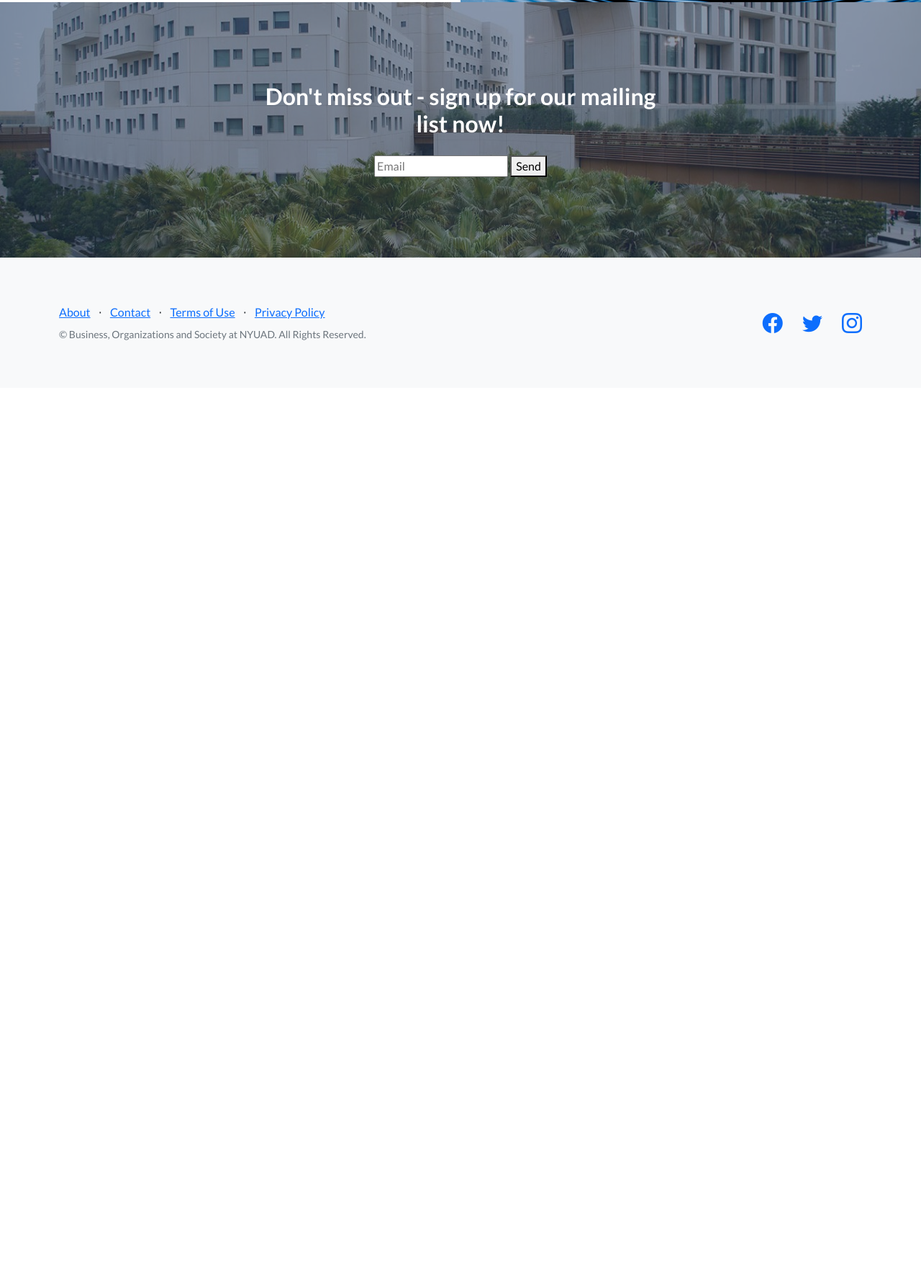
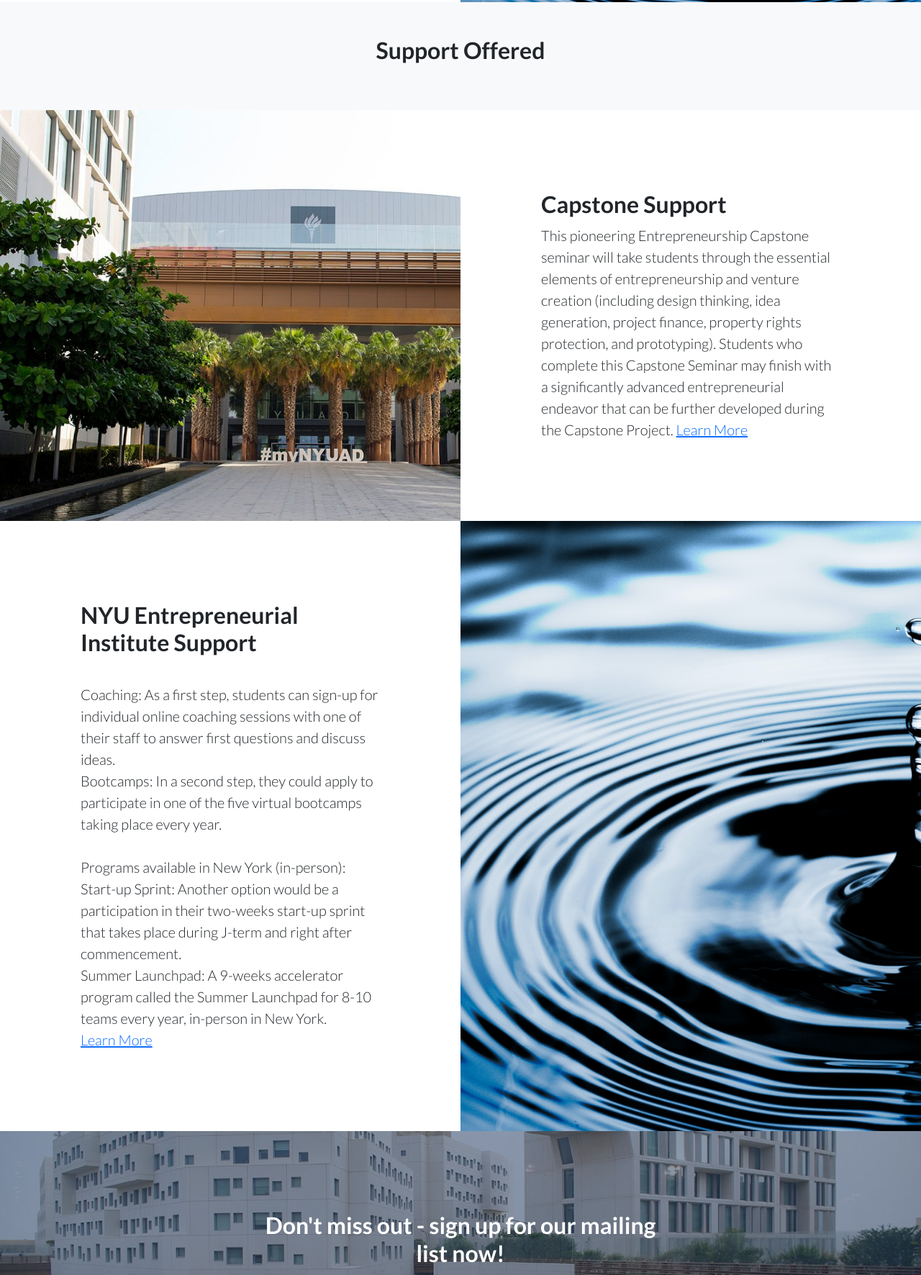
Before and after one commit to philwee/ielab, a plain HTML site: page index.html in a window 1280 px wide. Shown: the part 2844-4616 px from the top of the page at 72% size. Before the commit the page ends 3383 px from the top, so only its background shows below. Drawn offline with nearby package versions, Linux system fonts and the light colour scheme.

Commit message:
update support content

```diff
--- a/index.html
+++ b/index.html
@@ -124,8 +124,65 @@
                     Join us in our journey to empower the next generation of impactful entrepreneurs.</p>
             </div>
         </div>
+
     </div>
 </section>
+
+
+<section class="testimonials1 text-center bg-light">
+    <div class="container">
+        <h2 class="mb-5">Support Offered</h2>
+    </div>
+</section>
+
+
+
+
+<section class="showcase">
+    <div class="container-fluid p-0">
+        <div class="row g-0">
+            <div class="col-lg-6 text-white showcase-img" style="background-image: url('nyuad.jpg')"></div>
+            <div class="col-lg-6 my-auto showcase-text">
+                <h2>Capstone Support</h2>
+                <p class="lead mb-0">
+                    This pioneering Entrepreneurship Capstone seminar will take students through the essential elements of entrepreneurship and venture creation (including design thinking, idea generation, project finance, property rights protection, and prototyping). Students who complete this Capstone Seminar may finish with a significantly advanced entrepreneurial endeavor that can be further developed during the Capstone Project.
+
+                    <a href="https://nyuad.nyu.edu/en/academics/undergraduate/majors-and-minors/business-organizations-and-society-major/capstone-options.html">Learn More</a>
+                </p>
+            </div>
+        </div>
+
+
+        <div class="row g-0">
+            <div class="col-lg-6 order-lg-2 text-white showcase-img" style="background-image: url('waterripple.jpg')"></div>
+            <div class="col-lg-6 order-lg-1 my-auto showcase-text">
+                <h2>NYU Entrepreneurial Institute Support</h2>
+                <p class="lead mb-0">
+                    <br>
+                    Coaching: As a first step, students can sign-up for individual online coaching
+                    sessions with one of their staff to answer first questions and discuss ideas. <br>
+                    Bootcamps: In a second step, they could apply to participate in one of the five virtual bootcamps taking place every year. <br>
+                    <br>
+                    Programs available in New York (in-person): <br>
+                    Start-up Sprint: Another option would be a participation in their two-weeks start-up sprint that takes place during J-term and right after commencement. <br>
+                    Summer Launchpad: A 9-weeks accelerator program called the Summer Launchpad for 8-10 teams every year, in-person in New York. <br>
+
+                    <a href="https://entrepreneur.nyu.edu/resource/nyu-entrepreneurial-institute/">Learn More</a>
+                </p>
+            </div>
+        </div>
+    </div>
+</section>
+
+
+
+
+
+
+
+
+
+
 <!-- Testimonials-->
 <!-- <section class="testimonials text-center bg-light">
     <div class="container">
```
Also changed, not shown: css/styles.css.
